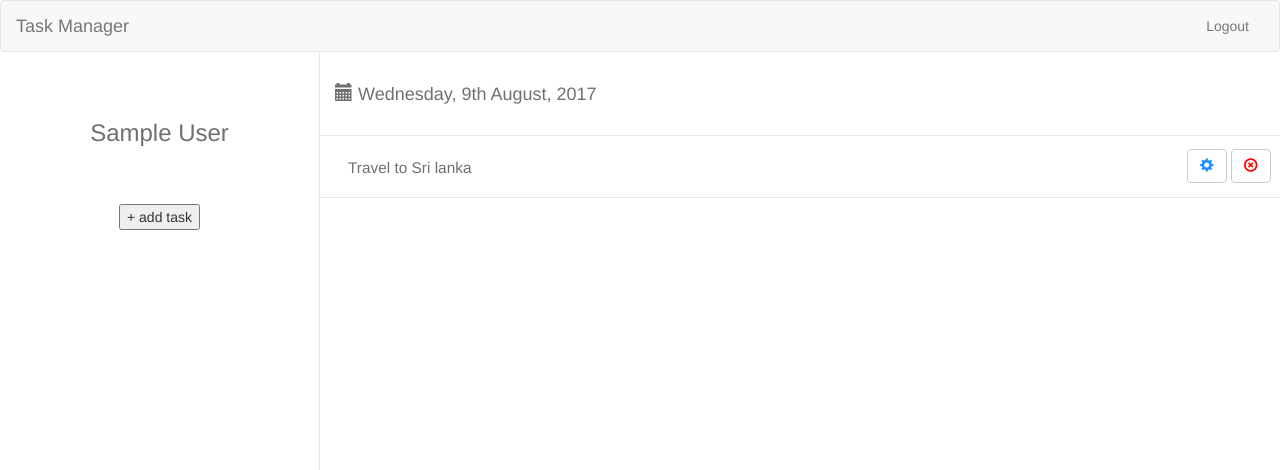
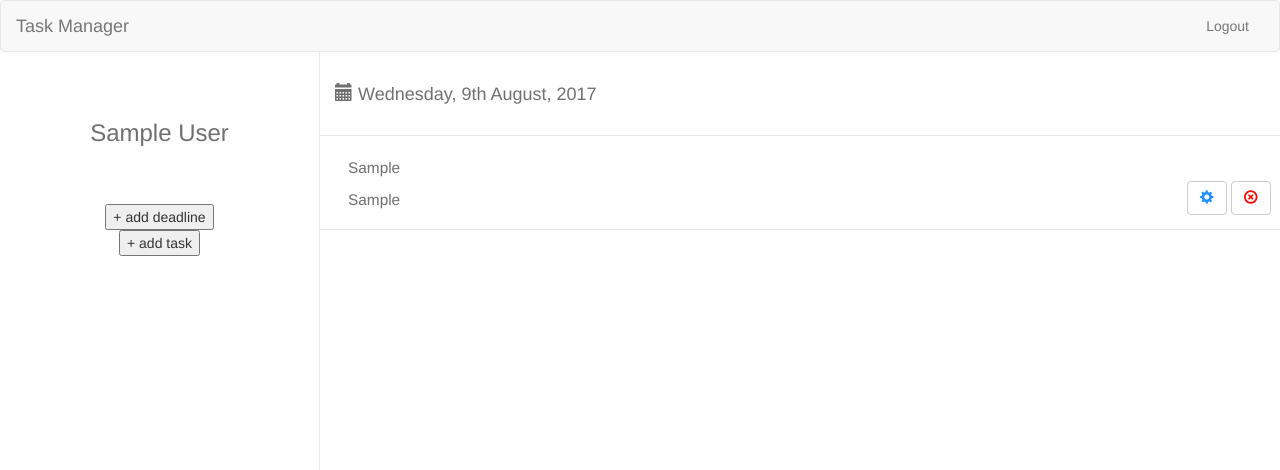
Before and after one commit to arnevbeveren/Task-Manager, a PHP site: page / in a window 1280 px wide. Shown: the top 470 px of the page. Run offline with PHP 8.4, Linux system fonts and the light colour scheme; the visitor is signed in with stand-in values (Sample User, id 1); tables that the repository leaves empty or names only in its code hold one stand-in row (values such as "Sample post").

Commit message:
deadlines
declines in database, looped onto index page -> next up: deadline
upload to database

```diff
--- /dev/null
+++ b/classes/Deadlines.php
@@ -0,0 +1,66 @@
+<?php
+
+class Deadlines
+{
+    private $m_sDeadline;
+    private $m_dDuration;
+    private $m_sCourse;
+    private $m_dExpiredate;
+    private $m_iId;
+
+    public function getDeadline()
+    {
+        return $this->m_sDeadline;
+    }
+
+    public function getDuration()
+    {
+        return $this->m_dDuration;
+    }
+
+    public function getCourse()
+    {
+        return $this->m_sCourse;
+    }
+
+    public function getExpiredate()
+    {
+        return $this->m_dExpiredate;
+    }
+
+
+    public function setDeadline($m_sDeadline)
+    {
+        $this->m_sDeadline = $m_sDeadline;
+    }
+
+    public function setDuration($m_dDuration)
+    {
+        $this->m_dDuration = $m_dDuration;
+    }
+
+    public function setCourse($m_sCourse)
+    {
+        $this->m_sCourse = $m_sCourse;
+    }
+
+    public function setExpiredate($m_dExpiredate)
+    {
+        $this->m_dExpiredate = $m_dExpiredate;
+    }
+
+
+    public function getDeadlines() {
+        $conn = Db::getInstance();
+        $statement = $conn->prepare("select deadline, duration, course, expiredate from deadlines order by expiredate ASC");
+        $statement->execute();
+
+        $rResult = $statement->fetchAll(PDO::FETCH_ASSOC);
+
+        return $rResult;
+    }
+
+
+
+
+}
--- a/index.php
+++ b/index.php
@@ -7,6 +7,9 @@ session_start();
 
 $user = new User();
 $currentProfile = $user->getUser();
+
+$deadline = new Deadlines();
+$deadlines = $deadline->getDeadlines();
 ?>
 <!doctype html>
 <html lang="en">
@@ -25,6 +28,7 @@ $currentProfile = $user->getUser();
 <div id="profile" class="col-md-3">
     <h3 id="name" class="text-center"><?php echo($currentProfile['firstname']);?> <?php echo($currentProfile['lastname']);?></h3>
 
+    <button class="center-block">+ add deadline</button>
     <button class="center-block">+ add task</button>
 </div>
 
@@ -36,8 +40,11 @@ $currentProfile = $user->getUser();
     </div>
     <div id="list" class="col-md-9">
         <ul>
+            <?php foreach($deadlines as $key=>$deadline): ?>
             <li>
-                <p>Travel to Sri lanka</p>
+                <p><?php echo $deadline['deadline']; ?></p>
+                <p><?php echo $deadline['expiredate']; ?></p>
+                <p><?php echo $deadline['duration']; ?></p>
                 <div class="btns">
                 <button type="button" class="btn btn-default" aria-label="Left Align">
                     <span id="blue"  class="glyphicon glyphicon-cog" aria-hidden="true"></span>
@@ -48,6 +55,7 @@ $currentProfile = $user->getUser();
                 </div>
 
             </li>
+            <?php endforeach; ?>
         </ul>
 
     </div>
```
